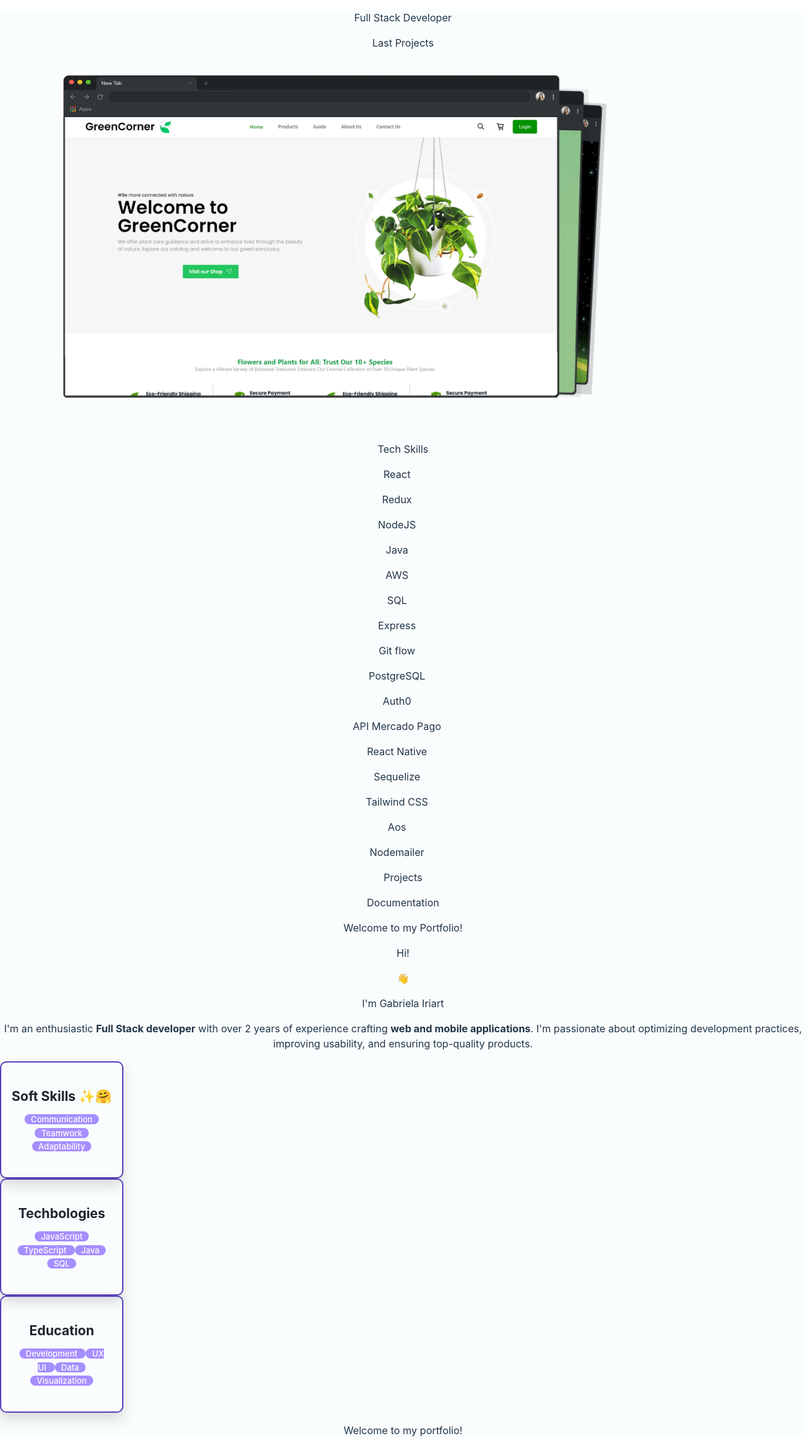
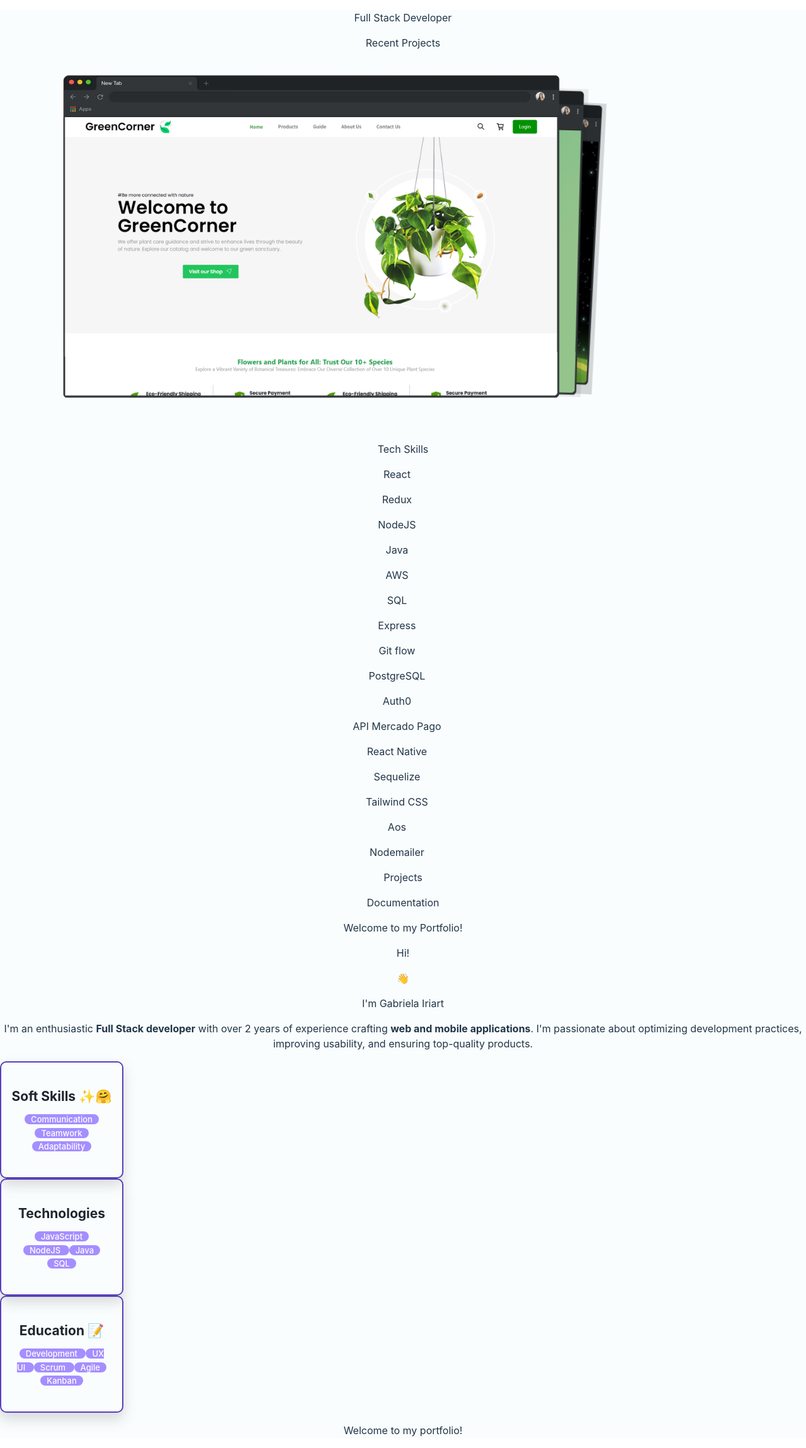
Before and after one commit to gabrielagi/gabrielagi-potfolio, a React (Vite) app in the folder App/: page / in a window 1280 px wide. Shown: the whole page at 63% size. Built offline with nearby package versions, Linux system fonts and the light colour scheme.

Commit message:
chore: update information for items

```diff
--- a/App/src/pages/Home/components/Cards/items.json
+++ b/App/src/pages/Home/components/Cards/items.json
@@ -8,15 +8,15 @@
   },
   {
     "id": 2,
-    "title": "Techbologies",
-    "subtitle": ["JavaScript", "TypeScript", "Java", "SQL"],
-    "description": "Frontend Development: React, Redux, React Router, React Spring, Tailwind CSS, Axios, Cloudinary, SweetAlert2, Swiper. Backend Development: Node.js, Express, MongoDB, SQL, RESTful APIs, GraphQL, Auth0, Axios, Bcryptjs, Express, Jsonwebtoken, Mercadopago, Morgan, Nodemailer, Nodemon,Pg (PostgreSQL), Sequelize. Mobile App Development: React Native. UX/UI Design: Figma, Adobe XD, Sketch, User Research, Wireframing. Databases: PostgreSQL, MySQL, MongoDB. Development Tools: Git, Visual Studio Code",
+    "title": "Technologies",
+    "subtitle": ["JavaScript", "NodeJS", "Java", "SQL"],
+    "description": "⚙️ Frontend Development: React, Redux, React Router, React Spring, Tailwind CSS, Axios, Cloudinary, SweetAlert2, Swiper. ⚙️ Backend Development: Node.js, Express, Java, Spring, MongoDB, SQL, RESTful APIs, GraphQL, Auth0, Axios, Bcryptjs, Express, Jsonwebtoken, Mercadopago, Morgan, Nodemailer, Nodemon,Pg (PostgreSQL), Sequelize. ⚙️ Mobile App Development: React Native. ⚙️ UX/UI Design: Figma, Adobe XD, Sketch, User Research, Wireframing. ⚙️ Databases: PostgreSQL, MySQL, MongoDB. ⚙️ Development Tools: Git, Visual Studio Code",
     "image": "web_dev_image.jpg"
   },
   {
     "id": 3,
-    "title": "Education",
-    "subtitle": ["Development", "UX UI", "Data", "Visualization"],
+    "title": "Education 📝",
+    "subtitle": ["Development", "UX UI", "Scrum", "Agile", "Kanban"],
     "description": "Creating cross-platform mobile apps with a focus on user experience and performance.",
     "image": "mobile_app_dev_image.jpg"
   }
--- a/App/src/pages/Home/components/Welcome.jsx
+++ b/App/src/pages/Home/components/Welcome.jsx
@@ -21,7 +21,7 @@ const Welcome = () => {
             Full Stack Developer
           </p>
           <div className="bg-[#724FFF] rounded-full text-white text-center px-5 py-2 absolute right-0 mt-14">
-            <p className="text-sm font-semibold">Last Projects</p>
+            <p className="text-sm font-semibold">Recent Projects</p>
           </div>
           <div className="mt-24">
             <CardsCarousel />
```
